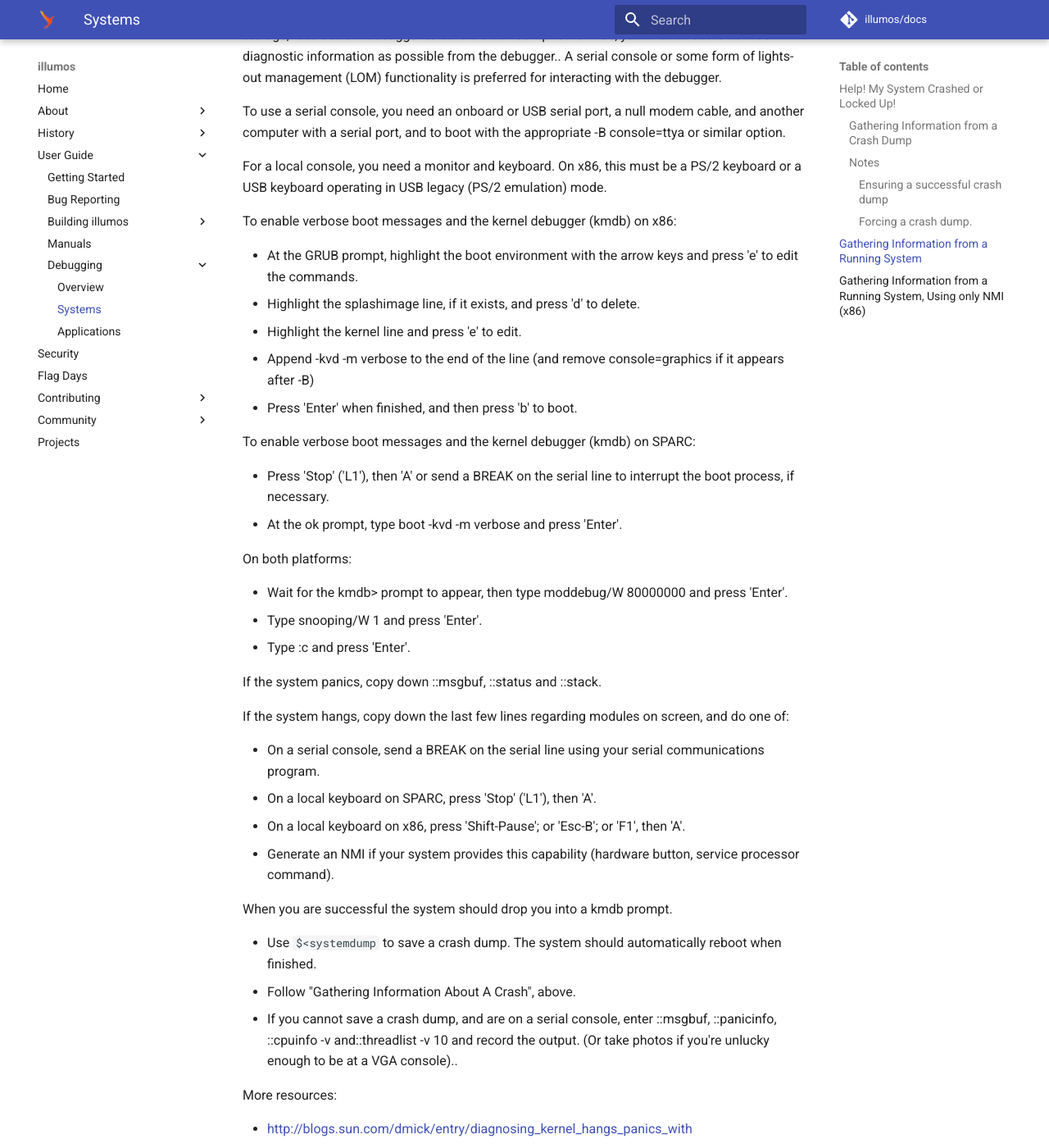
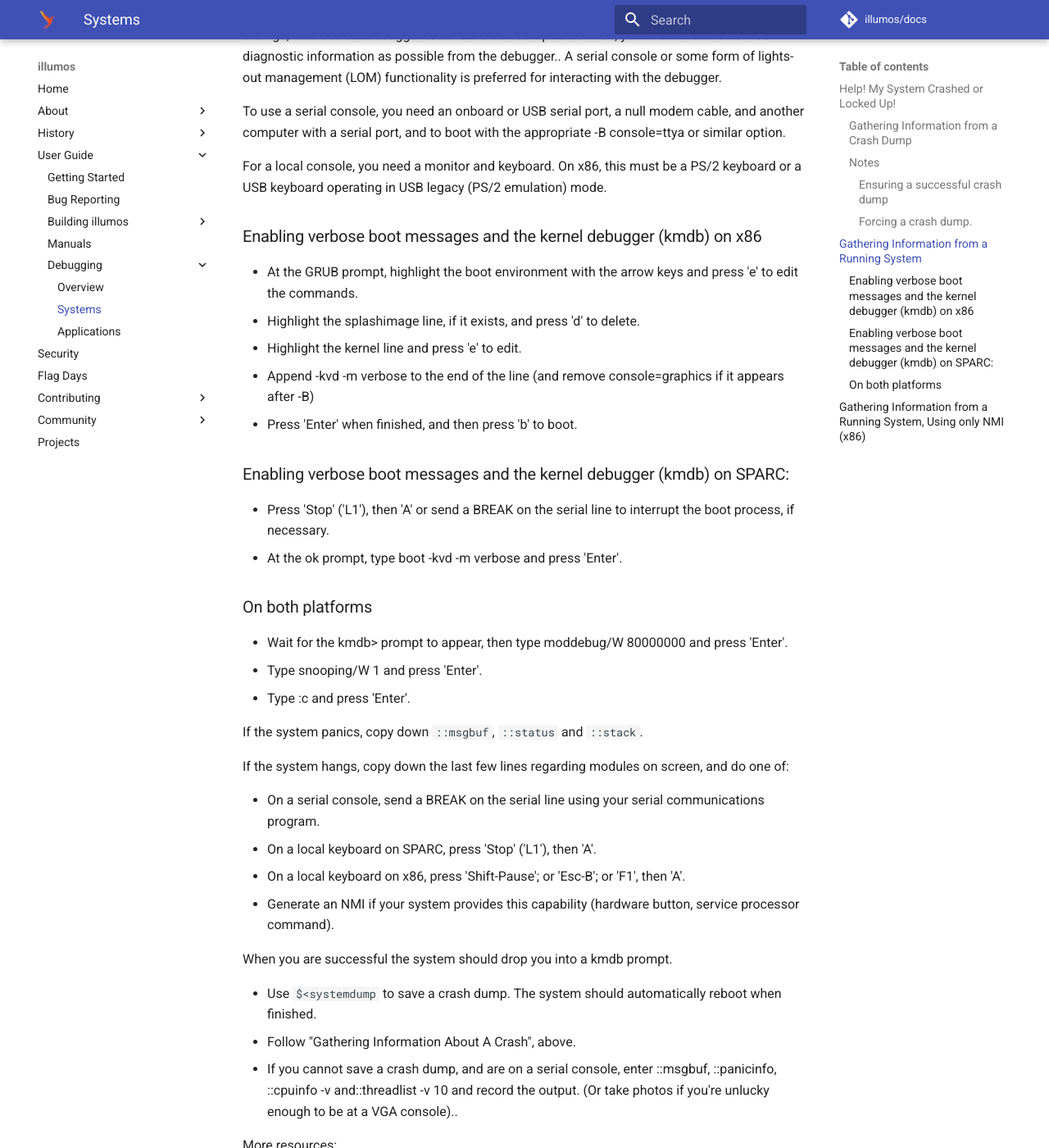
Before and after one commit to illumos/docs, an MkDocs documentation site: the page built from docs/user-guide/debug-systems.md, in a window 1280 px wide and 1400 px high, scrolled down 2491 px. Shown: the whole window at 82% size. Built offline with MkDocs 1.6.1 and Material for MkDocs 9.7.7, drawn with Linux system fonts in a browser that asks for light colours; comment, search, counter and statistics services are not loaded; old or Windows-style settings are respelled for this version of MkDocs.

Commit message:
Formatting

```diff
--- a/docs/user-guide/debug-systems.md
+++ b/docs/user-guide/debug-systems.md
@@ -118,7 +118,7 @@ appropriate -B console=ttya or similar option.
 For a local console, you need a monitor and keyboard. On x86, this must be a
 PS/2 keyboard or a USB keyboard operating in USB legacy (PS/2 emulation) mode.
 
-To enable verbose boot messages and the kernel debugger (kmdb) on x86:
+### Enabling verbose boot messages and the kernel debugger (kmdb) on x86
 
 * At the GRUB prompt, highlight the boot environment with the arrow keys and press 'e' to edit the commands.
 * Highlight the splashimage line, if it exists, and press 'd' to delete.
@@ -126,18 +126,18 @@ To enable verbose boot messages and the kernel debugger (kmdb) on x86:
 * Append -kvd -m verbose to the end of the line (and remove console=graphics if it appears after -B)
 * Press 'Enter' when finished, and then press 'b' to boot.
 
-To enable verbose boot messages and the kernel debugger (kmdb) on SPARC:
+### Enabling verbose boot messages and the kernel debugger (kmdb) on SPARC:
 
 * Press 'Stop' ('L1'), then 'A' or send a BREAK on the serial line to interrupt the boot process, if necessary.
 * At the ok prompt, type boot -kvd -m verbose and press 'Enter'.
 
-On both platforms:
+### On both platforms
 
 * Wait for the kmdb> prompt to appear, then type moddebug/W 80000000 and press 'Enter'.
 * Type snooping/W 1 and press 'Enter'.
 * Type :c and press 'Enter'.
 
-If the system panics, copy down ::msgbuf, ::status and ::stack.
+If the system panics, copy down `::msgbuf`, `::status` and `::stack`.
 
 If the system hangs, copy down the last few lines regarding modules on screen,
 and do one of:
```
